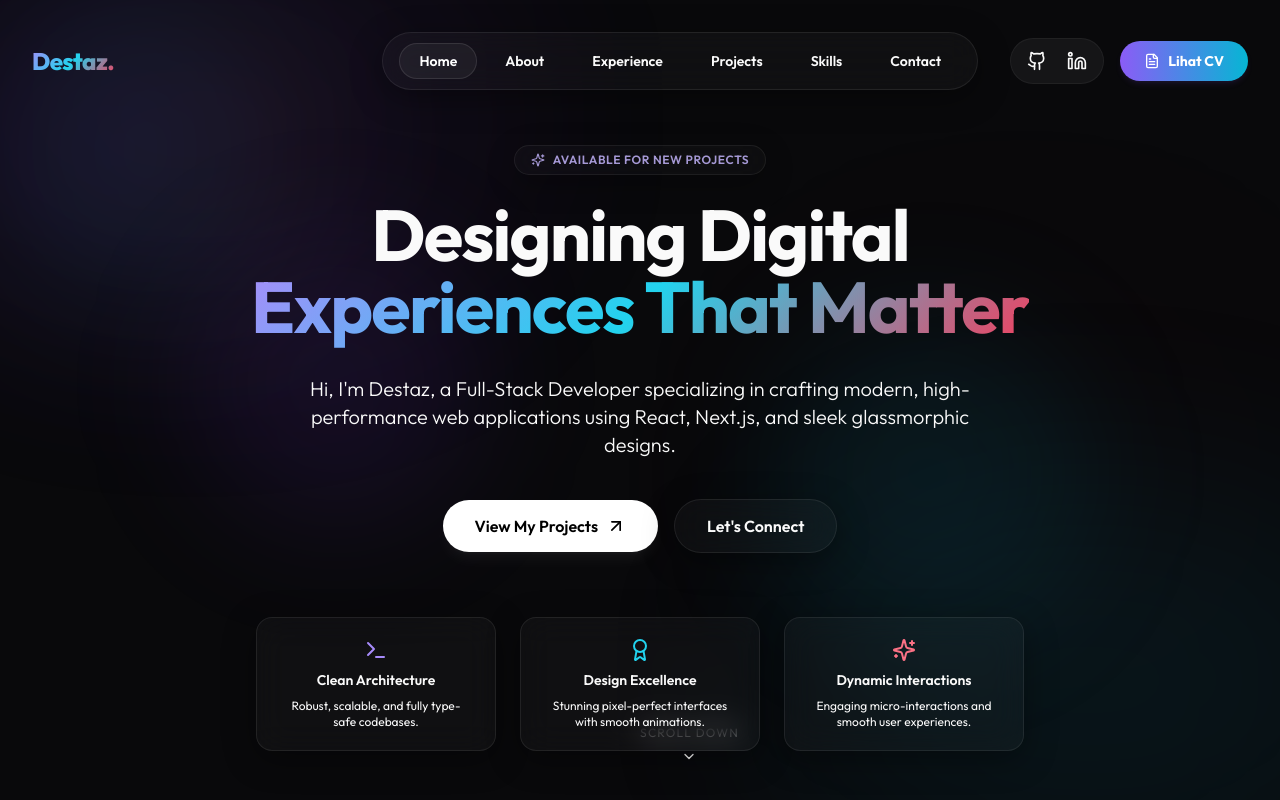
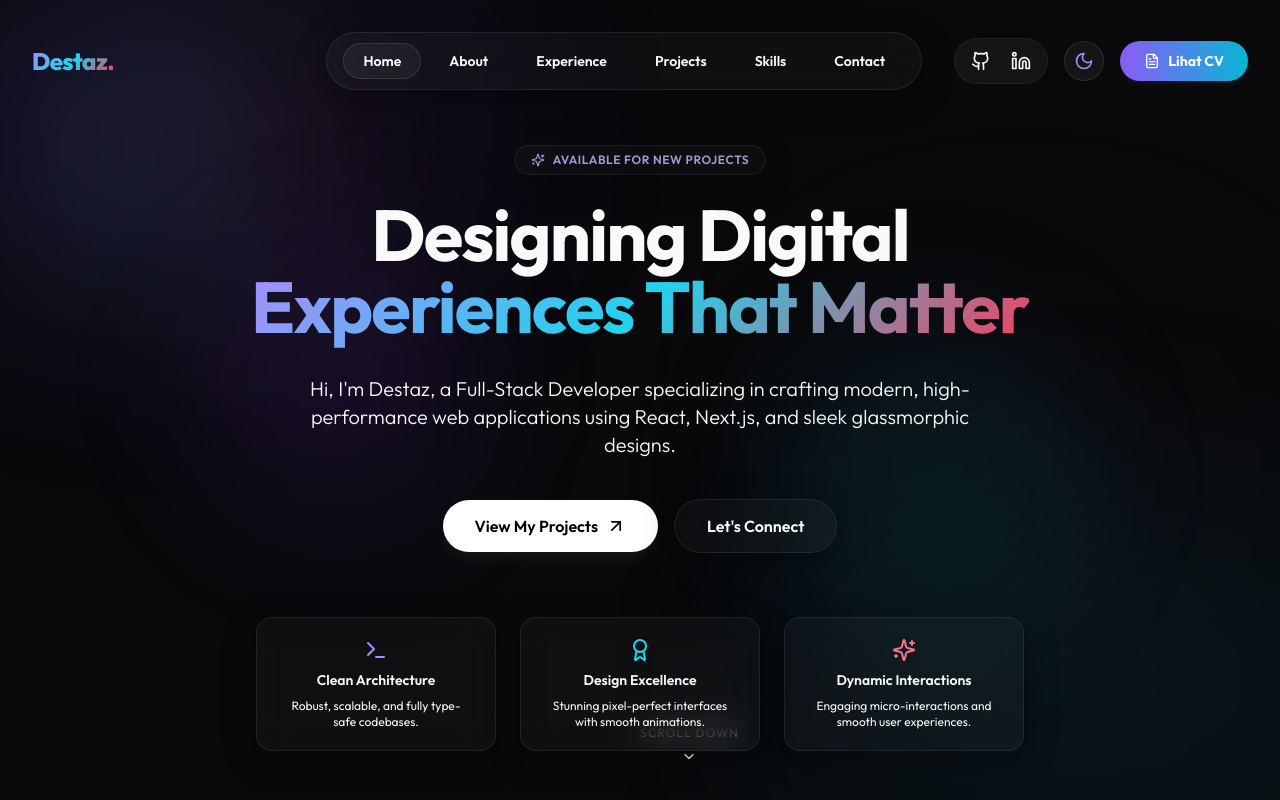
Before and after one commit to exenthiast/Portfolio, a Next.js app: page / in a window 1280 px wide. Shown: the top 800 px of the page. Built offline with nearby package versions, Linux system fonts and the light colour scheme.

Commit message:
Implement dark and light mode toggle with next-themes and framer-motion

```diff
--- a/src/app/globals.css
+++ b/src/app/globals.css
@@ -4,6 +4,11 @@
 
 @layer base {
   :root {
+    --background: #f8fafc;
+    --foreground: #0f172a;
+  }
+
+  .dark {
     --background: #09090b;
     --foreground: #fafafa;
   }
@@ -15,14 +20,22 @@ body {
   font-family: var(--font-sans), sans-serif;
   overflow-x: hidden;
   scroll-behavior: smooth;
+  transition: background-color 0.3s ease, color 0.3s ease;
 }
 
 /* Glassmorphism custom classes */
 .glass-panel {
-  background: rgba(255, 255, 255, 0.03);
+  background: rgba(15, 23, 42, 0.02);
   backdrop-filter: blur(16px);
   -webkit-backdrop-filter: blur(16px);
-  border: 1px solid rgba(255, 255, 255, 0.08);
+  border: 1px solid rgba(15, 23, 42, 0.06);
+  box-shadow: 0 8px 32px 0 rgba(0, 0, 0, 0.05);
+  transition: background 0.3s ease, border-color 0.3s ease, box-shadow 0.3s ease;
+}
+
+.dark .glass-panel {
+  background: rgba(255, 255, 255, 0.03);
+  border-color: rgba(255, 255, 255, 0.08);
   box-shadow: 0 8px 32px 0 rgba(0, 0, 0, 0.37);
 }
 
@@ -31,10 +44,16 @@ body {
 }
 
 .glass-panel-hover:hover {
+  background: rgba(15, 23, 42, 0.04);
+  border-color: rgba(15, 23, 42, 0.12);
+  box-shadow: 0 8px 32px 0 rgba(139, 92, 246, 0.05);
+  transform: translateY(-2px);
+}
+
+.dark .glass-panel-hover:hover {
   background: rgba(255, 255, 255, 0.06);
   border-color: rgba(255, 255, 255, 0.15);
   box-shadow: 0 8px 32px 0 rgba(139, 92, 246, 0.1);
-  transform: translateY(-2px);
 }
 
 /* Custom Scrollbar */
--- a/src/app/layout.tsx
+++ b/src/app/layout.tsx
@@ -3,6 +3,7 @@ import { Outfit } from "next/font/google";
 import "./globals.css";
 import LoadingScreen from "@/components/LoadingScreen";
 import MouseGlow from "@/components/MouseGlow";
+import { ThemeProvider } from "@/components/ThemeProvider";
 
 const outfit = Outfit({
   subsets: ["latin"],
@@ -20,8 +21,9 @@ export default function RootLayout({
   children: React.ReactNode;
 }>) {
   return (
-    <html lang="en" className="scroll-smooth">
+    <html lang="en" className="scroll-smooth" suppressHydrationWarning>
       <body className={`${outfit.variable} antialiased selection:bg-violet-500/30 selection:text-white`}>
+        <ThemeProvider attribute="class" defaultTheme="dark" enableSystem>
           <LoadingScreen />
           <MouseGlow />
           {/* Soft glowing ambient backgrounds */}
@@ -31,6 +33,7 @@ export default function RootLayout({
             <div className="absolute top-[40%] left-[60%] w-[40%] h-[40%] rounded-full bg-rose-600/5 blur-[150px] animate-pulse-slow" style={{ animationDelay: "-4s" }} />
           </div>
           {children}
+        </ThemeProvider>
       </body>
     </html>
   );
--- a/src/components/Navbar.tsx
+++ b/src/components/Navbar.tsx
@@ -3,6 +3,7 @@
 import React, { useState, useEffect } from "react";
 import { Menu, X, Github, Linkedin, FileText, Download } from "lucide-react";
 import { motion, AnimatePresence } from "framer-motion";
+import ThemeToggle from "./ThemeToggle";
 
 // CUSTOMIZE YOUR LINKS HERE
 const GITHUB_URL = "https://github.com/exenthiast";
@@ -108,12 +109,12 @@ export default function Navbar() {
 
           {/* Socials & CV Button */}
           <div className="flex items-center gap-4">
-            <div className="flex items-center gap-1 bg-white/5 border border-white/5 py-1 px-2 rounded-full">
+            <div className="flex items-center gap-1 bg-black/5 dark:bg-white/5 border border-black/5 dark:border-white/5 py-1 px-2 rounded-full">
               <a
                 href={GITHUB_URL}
                 target="_blank"
                 rel="noreferrer"
-                className="p-2 rounded-full hover:bg-white/5 transition-all text-foreground/80 hover:text-white"
+                className="p-2 rounded-full hover:bg-black/5 dark:hover:bg-white/5 transition-all text-foreground/80 hover:text-foreground dark:hover:text-white"
                 title="GitHub Profile"
               >
                 <Github className="w-5 h-5" />
@@ -122,12 +123,14 @@ export default function Navbar() {
                 href={LINKEDIN_URL}
                 target="_blank"
                 rel="noreferrer"
-                className="p-2 rounded-full hover:bg-white/5 transition-all text-foreground/80 hover:text-white"
+                className="p-2 rounded-full hover:bg-black/5 dark:hover:bg-white/5 transition-all text-foreground/80 hover:text-foreground dark:hover:text-white"
                 title="LinkedIn Profile"
               >
                 <Linkedin className="w-5 h-5" />
               </a>
             </div>
+
+            <ThemeToggle />
 
             {/* CV Button */}
             <button
@@ -142,9 +145,10 @@ export default function Navbar() {
 
         {/* Mobile Menu Button */}
         <div className="md:hidden flex items-center gap-4">
+          <ThemeToggle />
           <button
             onClick={() => setIsOpen(!isOpen)}
-              className="p-2.5 rounded-xl bg-white/5 border border-white/10 text-foreground"
+            className="p-2.5 rounded-xl bg-black/5 dark:bg-white/5 border border-black/10 dark:border-white/10 text-foreground"
           >
             {isOpen ? <X className="w-6 h-6" /> : <Menu className="w-6 h-6" />}
           </button>
@@ -169,14 +173,14 @@ export default function Navbar() {
               </a>
             );
           })}
-            <hr className="border-white/10 my-1" />
+          <hr className="border-black/10 dark:border-white/10 my-1" />
           <div className="flex items-center justify-between gap-4">
             <div className="flex gap-4">
               <a
                 href={GITHUB_URL}
                 target="_blank"
                 rel="noreferrer"
-                  className="p-2.5 rounded-full bg-white/5 text-foreground/80 hover:text-white"
+                className="p-2.5 rounded-full bg-black/5 dark:bg-white/5 text-foreground/80 hover:text-white"
               >
                 <Github className="w-6 h-6" />
               </a>
@@ -184,7 +188,7 @@ export default function Navbar() {
                 href={LINKEDIN_URL}
                 target="_blank"
                 rel="noreferrer"
-                  className="p-2.5 rounded-full bg-white/5 text-foreground/80 hover:text-white"
+                className="p-2.5 rounded-full bg-black/5 dark:bg-white/5 text-foreground/80 hover:text-white"
               >
                 <Linkedin className="w-6 h-6" />
               </a>
--- /dev/null
+++ b/src/components/ThemeProvider.tsx
@@ -0,0 +1,11 @@
+"use client";
+
+import * as React from "react";
+import { ThemeProvider as NextThemesProvider } from "next-themes";
+
+export function ThemeProvider({
+  children,
+  ...props
+}: React.ComponentProps<typeof NextThemesProvider>) {
+  return <NextThemesProvider {...props}>{children}</NextThemesProvider>;
+}
--- /dev/null
+++ b/src/components/ThemeToggle.tsx
@@ -0,0 +1,48 @@
+"use client";
+
+import { useTheme } from "next-themes";
+import { useEffect, useState } from "react";
+import { Sun, Moon } from "lucide-react";
+import { motion, AnimatePresence } from "framer-motion";
+
+export default function ThemeToggle() {
+  const { theme, setTheme, resolvedTheme } = useTheme();
+  const [mounted, setMounted] = useState(false);
+
+  useEffect(() => {
+    setMounted(true);
+  }, []);
+
+  if (!mounted) {
+    return (
+      <div className="w-10 h-10 rounded-full bg-black/5 dark:bg-white/5 border border-black/10 dark:border-white/10 animate-pulse" />
+    );
+  }
+
+  const currentTheme = theme === "system" ? resolvedTheme : theme;
+  const isDark = currentTheme === "dark";
+
+  return (
+    <button
+      onClick={() => setTheme(isDark ? "light" : "dark")}
+      className="w-10 h-10 flex items-center justify-center rounded-full bg-black/5 dark:bg-white/5 border border-black/10 dark:border-white/10 text-foreground/80 hover:text-foreground hover:bg-black/10 dark:hover:bg-white/10 transition-all hover:scale-105 active:scale-95 cursor-pointer relative overflow-hidden"
+      aria-label="Toggle theme"
+    >
+      <AnimatePresence mode="wait" initial={false}>
+        <motion.div
+          key={isDark ? "dark" : "light"}
+          initial={{ y: -20, opacity: 0, rotate: -90 }}
+          animate={{ y: 0, opacity: 1, rotate: 0 }}
+          exit={{ y: 20, opacity: 0, rotate: 90 }}
+          transition={{ duration: 0.2 }}
+        >
+          {isDark ? (
+            <Moon className="w-5 h-5 text-violet-400" />
+          ) : (
+            <Sun className="w-5 h-5 text-amber-500" />
+          )}
+        </motion.div>
+      </AnimatePresence>
+    </button>
+  );
+}
--- a/tailwind.config.ts
+++ b/tailwind.config.ts
@@ -1,6 +1,7 @@
 import type { Config } from "tailwindcss";
 
 const config: Config = {
+  darkMode: "class",
   content: [
     "./src/pages/**/*.{js,ts,jsx,tsx,mdx}",
     "./src/components/**/*.{js,ts,jsx,tsx,mdx}",
```
Also changed, not shown: package.json (+4 -3 lines), 1 other file (tests, documents, lock files or other folders). Lines whose indentation alone changed are shown as unchanged.
